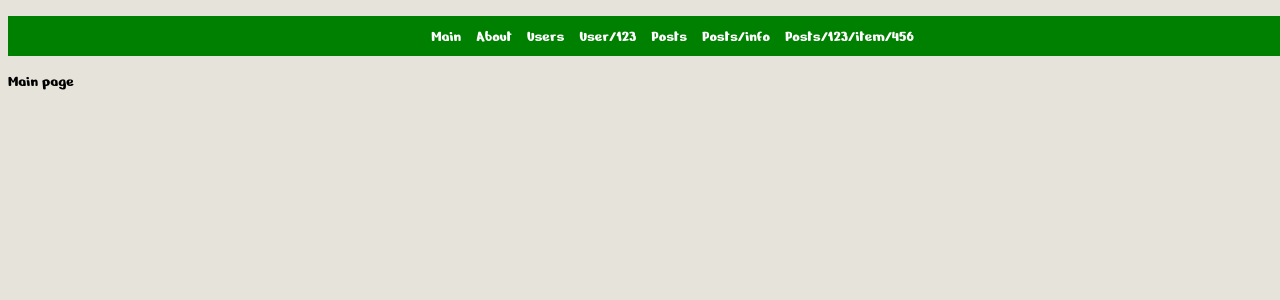
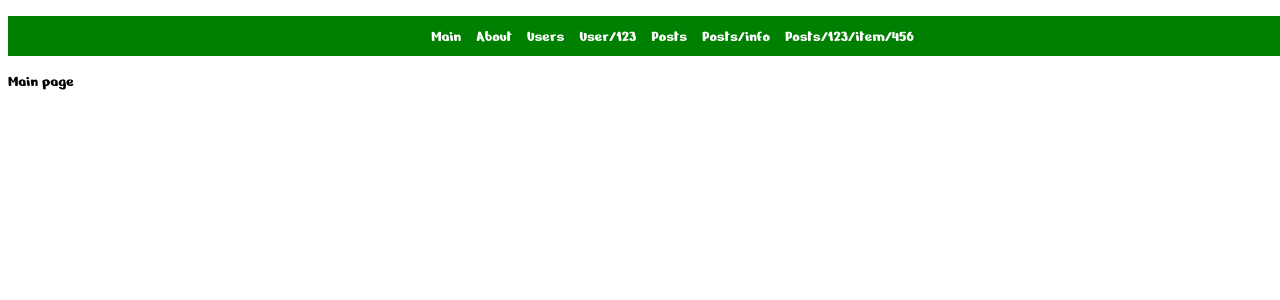
Before and after one commit to DenysSidorov/next-react, a Next.js app: page / in a window 1280 px wide. Shown: the top 300 px of the page. Built offline with nearby package versions, Linux system fonts and the light colour scheme.

Commit message:
change color, test commit

```diff
--- a/styles/main.css
+++ b/styles/main.css
@@ -1,3 +1,3 @@
 body {
-    background-color: #e6e3da;
+    background-color: white;
 }
```
